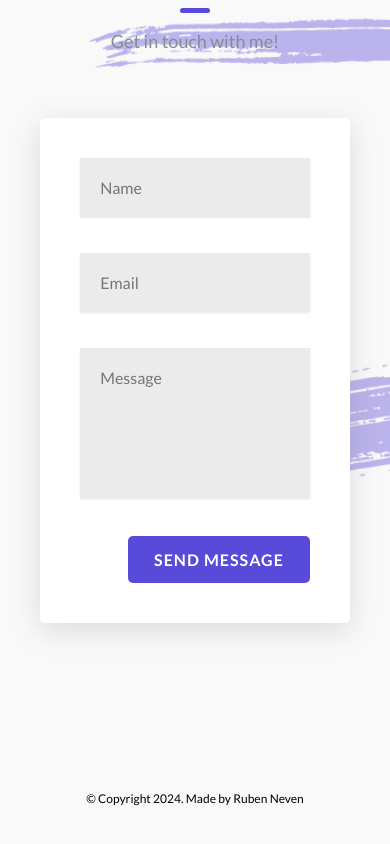
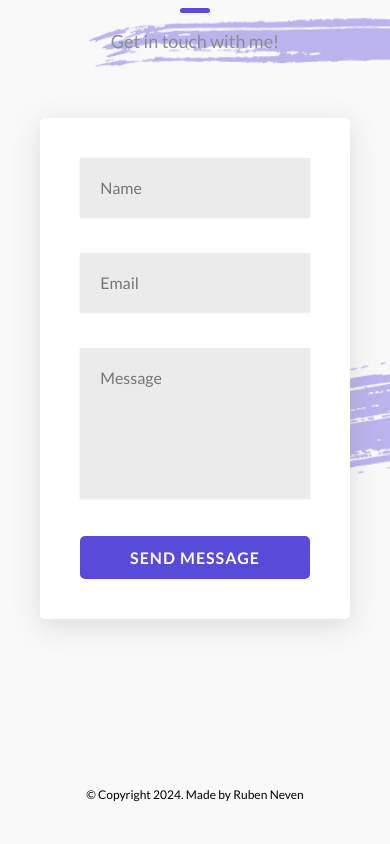
Before and after one commit to RubenNeven/ruben-neven, a website: page index.html in a window 390 px wide. Shown: the part 3857-4701 px from the top of the page. Drawn offline with nearby package versions, Linux system fonts and the light colour scheme; some packages are replaced by stand-ins of ours; a script that the page names is missing.

Commit message:
fixed contact button width

```diff
--- a/sass/layout/_queries.scss
+++ b/sass/layout/_queries.scss
@@ -18,6 +18,19 @@
       .about-content {
         grid-template-columns: 1fr;
         grid-gap: 5rem;
+      }
+    }
+  }
+
+
+  .section-contact {
+    .container {
+      .cta {
+        .cta-form {
+          .btn {
+            width: 100%;
+          }
+        }
       }
     }
   }
@@ -177,7 +190,6 @@
           .timeline {
             &-container {
               grid-template-columns: 1fr 2fr;
-
               .experience-para {
                 text-align: left;
                 font-size: 1.4rem;
@@ -189,4 +201,5 @@
     }
   }
 
+
 }
--- a/sass/pages/_home.scss
+++ b/sass/pages/_home.scss
@@ -488,7 +488,6 @@
           text-decoration: none;
           font-size: 1.6rem;
           font-weight: 700;
-          padding: 1.6rem 3.2rem;
           border: none;
           cursor: pointer;
           font-family: inherit;
@@ -501,7 +500,6 @@
           background-color:  #594BD9;
           color: white;
           padding: 1.2rem 2.4rem;
-          border: 2px solid transparent;
           border-radius: 5px;
 
         }
```
Also changed, not shown: css/style.css.
